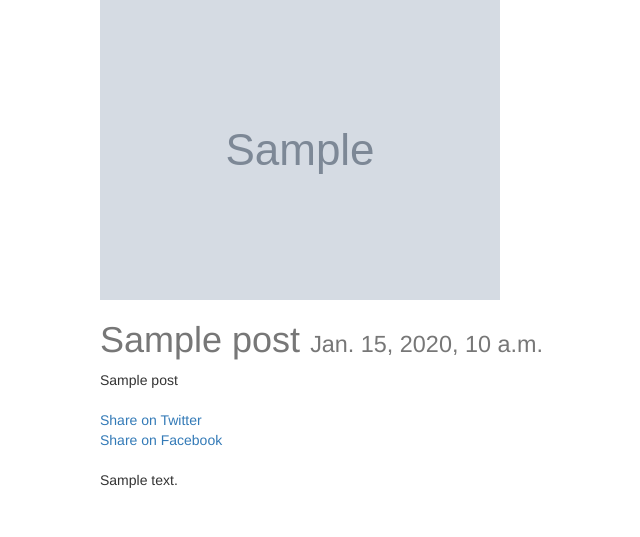
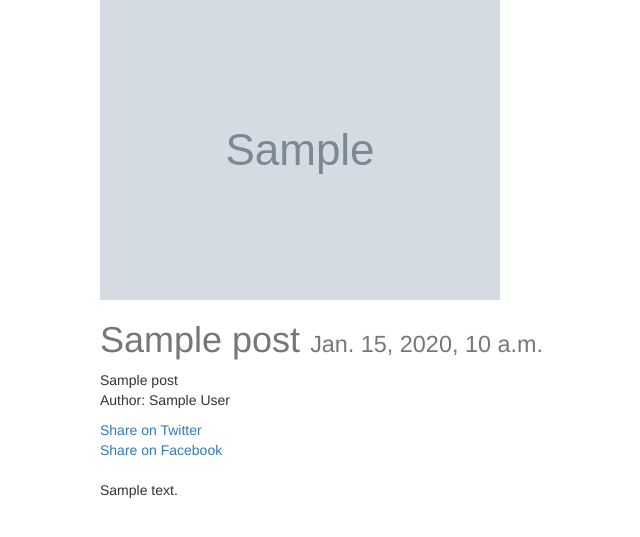
Before and after one commit to AlekseiAQ/django-angular, a Django app: page /posts/1/ in a window 1280 px wide. Shown: the top 537 px of the page, without its empty margins (175-815 px from the left). Run offline with Django 3.2, Linux system fonts and the light colour scheme; tables that the repository leaves empty hold one stand-in row (values such as "Sample post"); grey boxes marked "Sample" are stand-in pictures; some libraries are stand-ins or nearby versions.

Commit message:
Associated User to Post with a Foreign Key

```diff
--- a/src/posts/models.py
+++ b/src/posts/models.py
@@ -1,3 +1,4 @@
+from django.conf import settings
 from django.core.urlresolvers import reverse
 from django.db import models
 from django.db.models.signals import pre_save
@@ -12,6 +13,7 @@ def upload_location(instance, filename):
 
 
 class Post(models.Model):
+    user = models.ForeignKey(settings.AUTH_USER_MODEL, default=1)
     title = models.CharField(max_length=120)
     slug = models.SlugField(unique=True)
     image = models.ImageField(
--- a/src/posts/views.py
+++ b/src/posts/views.py
@@ -15,6 +15,7 @@ def post_create(request):
     form = PostForm(request.POST or None, request.FILES or None)
     if form.is_valid():
         instance = form.save(commit=False)
+        instance.user = request.user
         instance.save()
         messages.success(request, "Successfully Created")
         return HttpResponseRedirect(instance.get_absolutt_url())
--- a/src/templates/post_detail.html
+++ b/src/templates/post_detail.html
@@ -9,8 +9,10 @@
         <img src="{{ instance.image.url }}" class="img-responsive" alt="">
         {% endif %}
         <h1>{{ title }} <small>{{ instance.timestamp }}</small></h1>
-        {{ instance.title }}<br><br>
-
+        {{ instance.title }}
+        {% if instance.user.get_full_name %}
+        <p>Author: {{ instance.user.get_full_name }}</p>
+        {% endif %}
         {# share_string #}
         <a href="https://twitter.com/home?status={{ instance.content|truncatechars:79|urlify }}%20{{ request.build_absolute_uri }}">
         Share on Twitter
--- a/src/templates/post_list.html
+++ b/src/templates/post_list.html
@@ -12,6 +12,9 @@
                     {% endif %}
                     <div class="caption">
                         <h3><a href="{{ obj.get_absolutt_url }}">{{ obj.title }}</a> <small>{{ obj.timestamp|timesince }} ago</small></h3>
+                        {% if obj.user.get_full_name %}
+                        <p>Author: {{ obj.user.get_full_name }}</p>
+                        {% endif %}
                         <p>{{ obj.content|linebreaks|truncatechars:120 }}</p>
                         <p><a href="{{ obj.get_absolutt_url }}" class="btn btn-primary" role="button">View</a></p>
                     </div>
```
Also changed, not shown: src/posts/migrations/0002_post_user.py (added).
